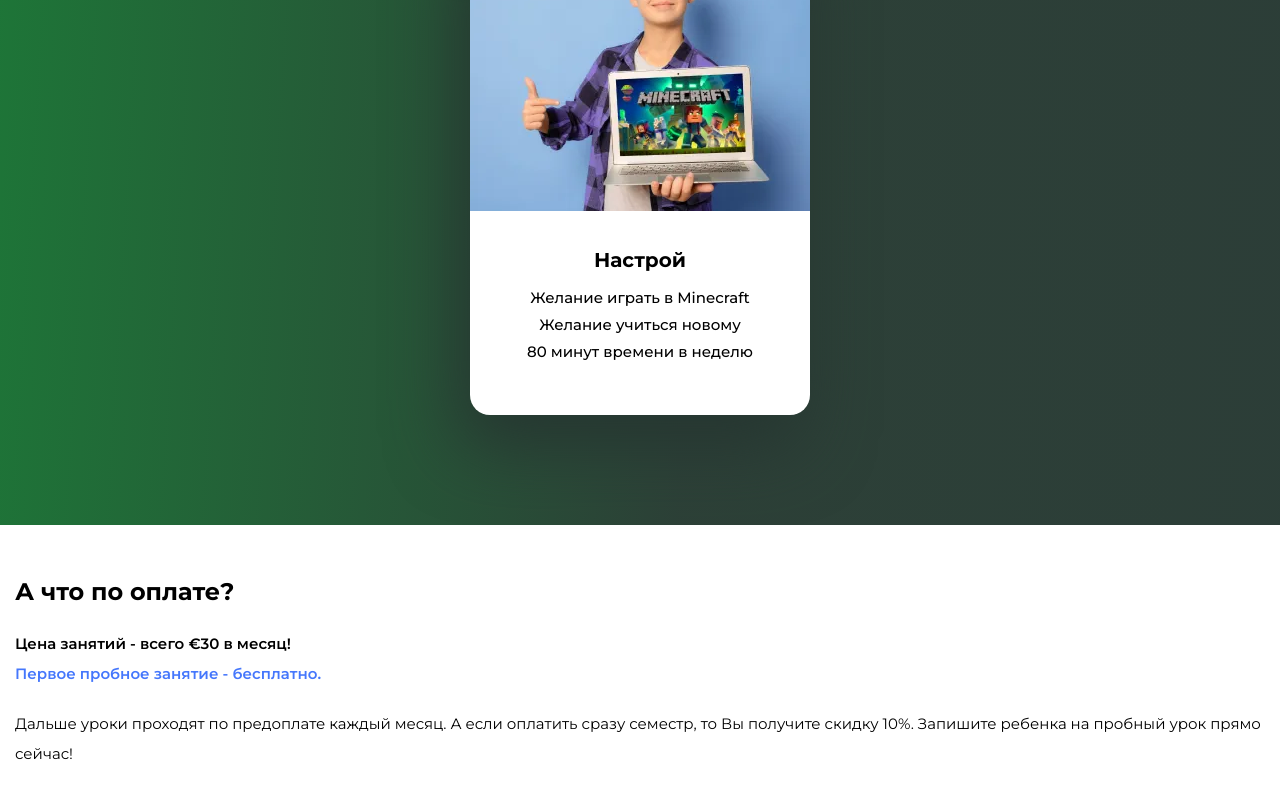
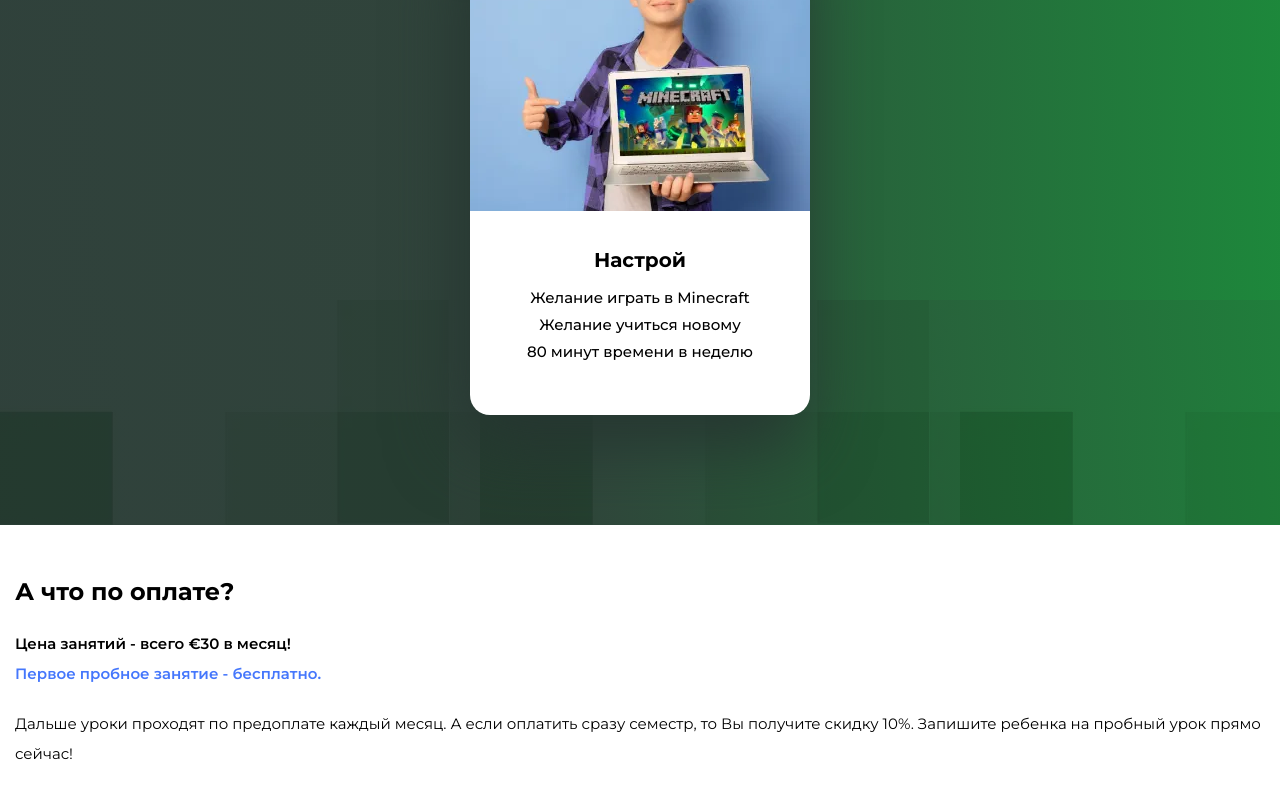
Before and after one commit to AlexWebDev01/minecraft-education, a plain HTML site: page index.html in a window 1280 px wide. Shown: the part 7260-8056 px from the top of the page. Drawn offline with Linux system fonts and the light colour scheme.

Commit message:
green section cube-backgrounds fix

```diff
--- a/index.html
+++ b/index.html
@@ -380,6 +380,7 @@
                 </li>
             </div>
         </div>
+        <div class="background-image"></div>
     </section>
     <section class="payment">
         <h2>А что по оплате?</h2>
--- a/style/style.scss
+++ b/style/style.scss
@@ -524,7 +524,10 @@ button {
     flex-direction: column;
     align-items: center;
     padding: 50px 17.5px 70px 17.5px;
-    background: $section-background;
+    background: linear-gradient(-90.84deg, rgba(2, 132, 38, 0.9) -5.82%, rgba(26, 48, 38, 0.9) 61.56%, rgba(25, 44, 38, 0.9) 107.34%), url(../images/cube-background3.webp);;
+    background-blend-mode: multiply;
+    background-repeat:no-repeat;
+    position: relative;
 
     h2 {
         font-weight: 700;
@@ -544,6 +547,7 @@ button {
         background: white;
         box-shadow: -10px 30px 70px #263631;
         margin-bottom: 20px;
+        z-index: 5;
 
         img {
             border-radius: 20px 20px 0 0;
@@ -581,6 +585,17 @@ button {
             }
         }
 
+    }
+
+    .background-image {
+        position: absolute;
+        width: 100%;
+        height: 225px;
+        bottom: 0;
+        right: 0;
+        background: linear-gradient(-93.39deg, rgba(2, 132, 38, 0.9) -17.42%, rgba(26, 48, 38, 0.9) 56.79%, rgba(25, 44, 38, 0.9) 107.21%), url(../images/background2.webp);
+        background-blend-mode: multiply;
+        z-index: 0;
     }
 }
 
@@ -806,6 +821,7 @@ footer {
         }
     }
 }
+
 
 // Mobile L 480px
 
```
Also changed, not shown: images/cube-background3.webp (added), images/cube-background4.webp (added), style/style.css, 1 other file.
